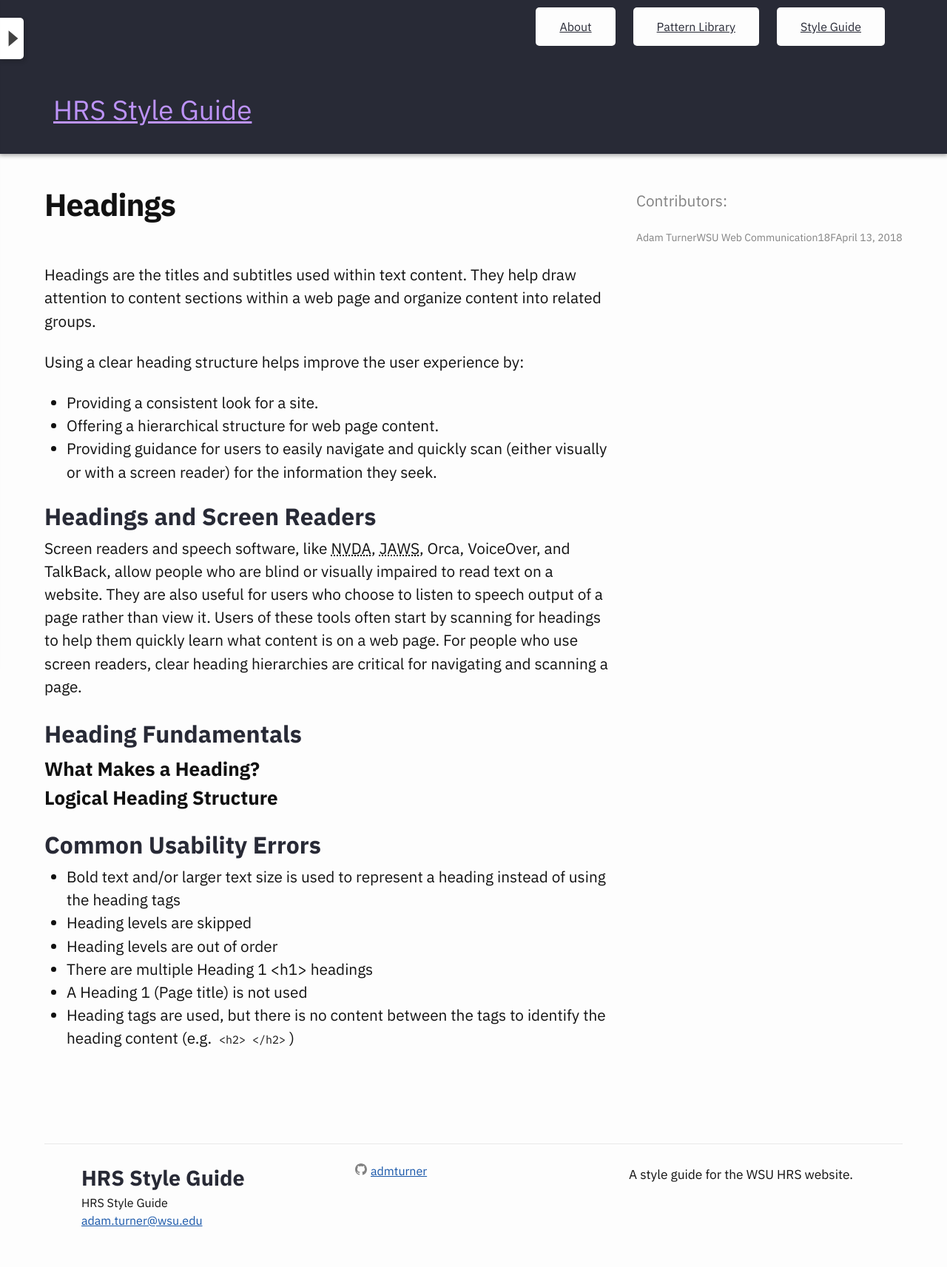
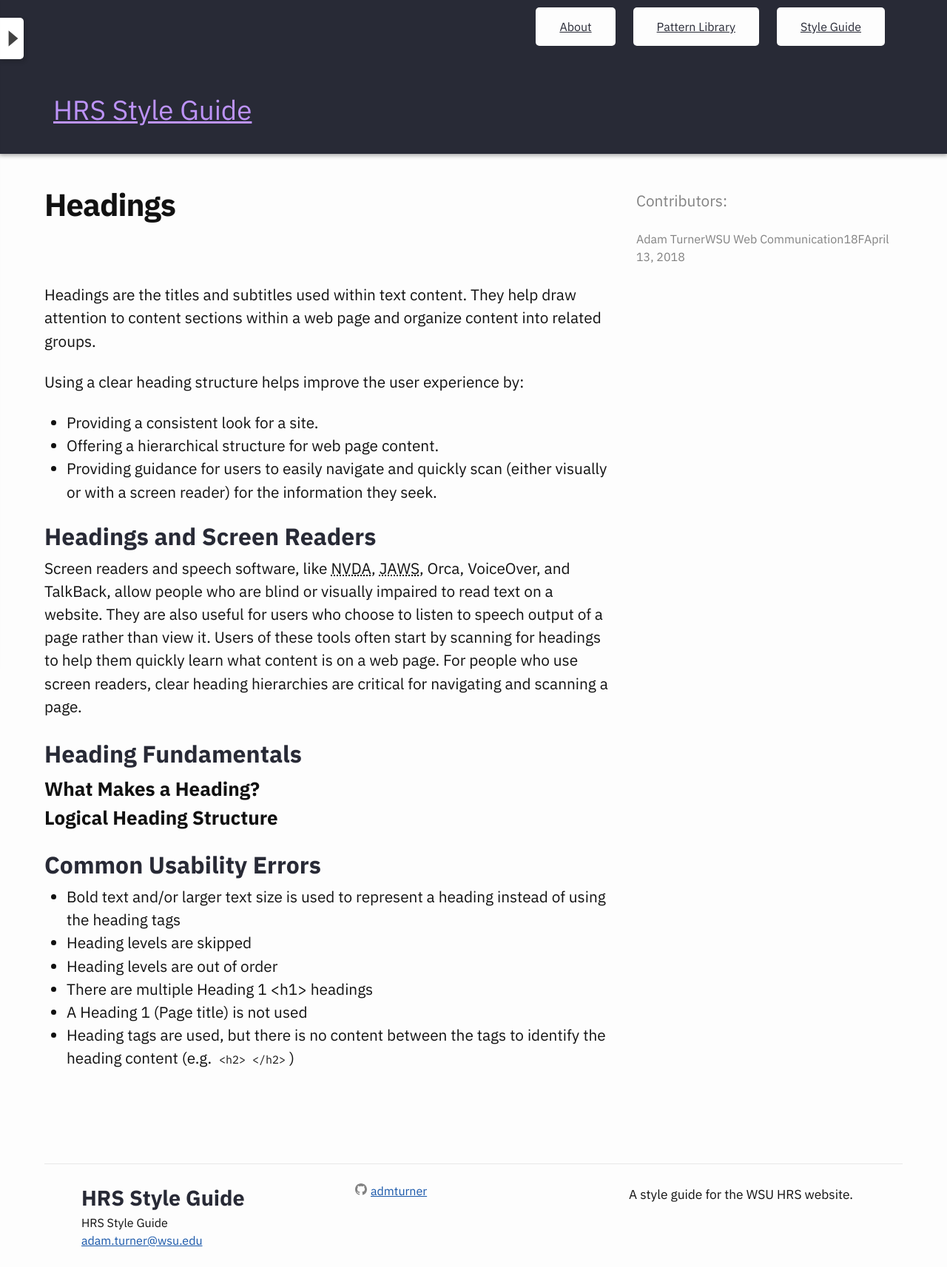
Before and after one commit to admturner/empty-style-guide, a Jekyll site: the page built from _styleguide/headings.md, in a window 1280 px wide. Shown: the whole page at 74% size. Built offline with Jekyll 4.4.1, drawn with Linux system fonts in a browser that asks for light colours; before the commit the page ends 1686 px from its top, so only the background shows below that.

Commit message:
Increase size of small font size

```diff
--- a/_sass/all.scss
+++ b/_sass/all.scss
@@ -17,7 +17,7 @@
 $mono-font-family: "IBM Plex Mono", monospace !default;
 $base-font-size:   1rem !default;
 $base-font-weight: 400 !default;
-$small-font-size:  $base-font-size * 0.875 !default;
+$small-font-size:  $base-font-size !default;
 $base-line-height: 1.5 !default;
 
 $spacing-unit:     30px !default;
```
Also changed, not shown: CHANGELOG.md.
